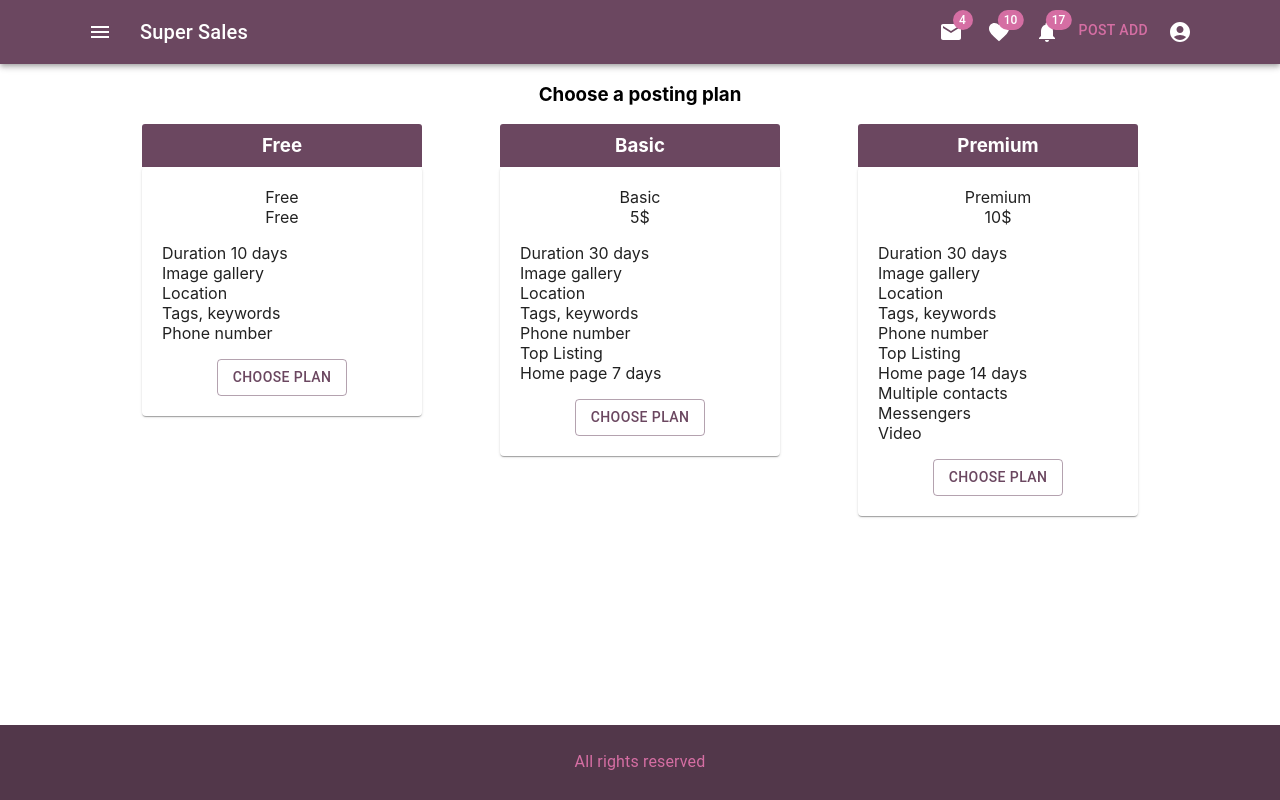
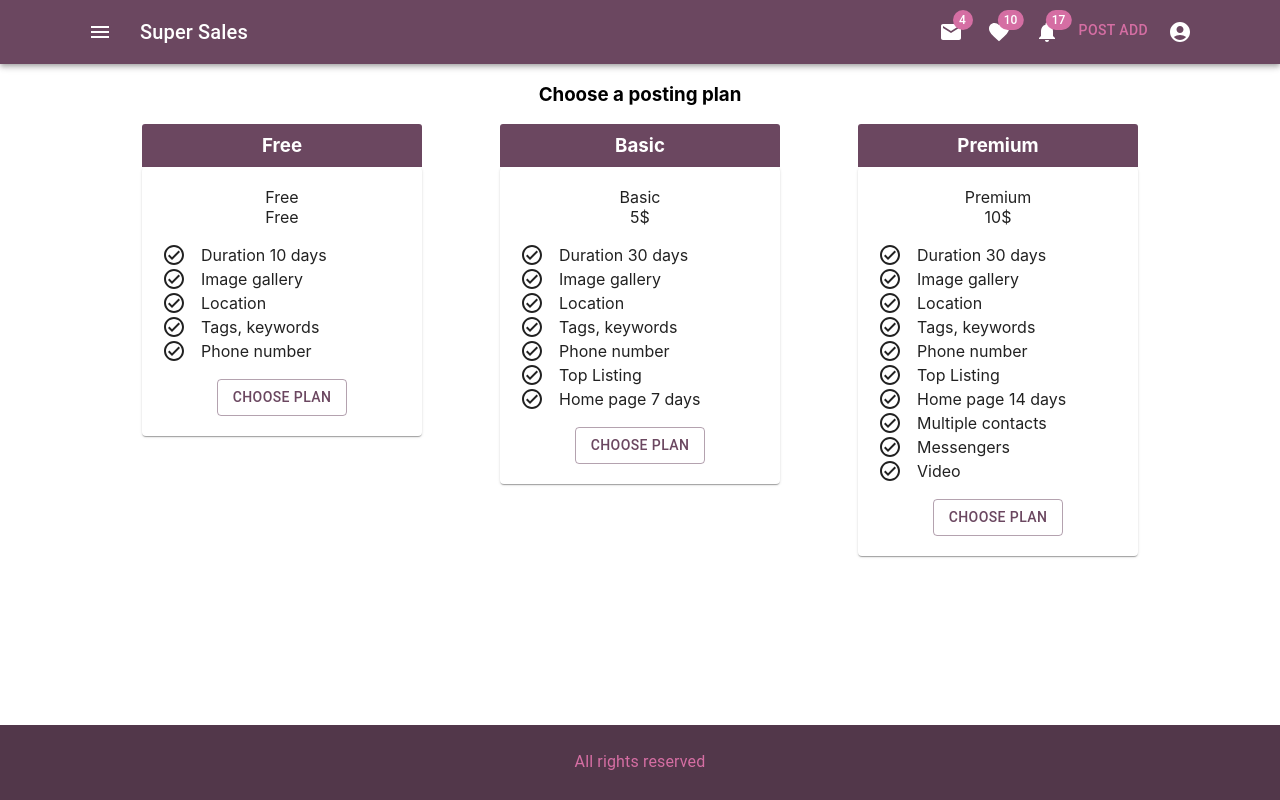
Before and after one commit to Alonasa/super-sales, a React (Create React App) app: page /post-add in a window 1280 px wide. Built offline with nearby package versions, Linux system fonts and the light colour scheme.

Commit message:
added icon and hover styles on pricing page

```diff
--- a/src/components/Pricing/Pricing.module.css
+++ b/src/components/Pricing/Pricing.module.css
@@ -20,3 +20,12 @@
     list-style: none;
     text-align: left;
 }
+
+.pricing__feature {
+    display: flex;
+    align-items: center;
+}
+
+.pricing__feature:hover {
+    color: #d56ea3;
+}
--- a/src/components/Pricing/Pricing.tsx
+++ b/src/components/Pricing/Pricing.tsx
@@ -2,6 +2,7 @@ import React from 'react';
 import Paper from '@mui/material/Paper';
 import styles from './Pricing.module.css';
 import {Button, Grid} from '@mui/material';
+import {CheckCircleOutlineOutlined} from '@mui/icons-material';
 
 type PriceItemType = {
   header: string
@@ -27,7 +28,7 @@ export const Pricing = (props: PricingType) => {
 			  </div>
 			  <div>
 				<ul className={styles.pricing__features}>
-				  {d.features.map(f => <li>{f}</li>)}
+				  {d.features.map(f => <li className={styles.pricing__feature}><CheckCircleOutlineOutlined color='inherit' style={{paddingRight: '15px'}}/>{f}</li>)}
 				</ul>
 				<form className={styles.pricing__submit} method="post">
 				  <Button variant={'outlined'}>Choose Plan</Button>
```
